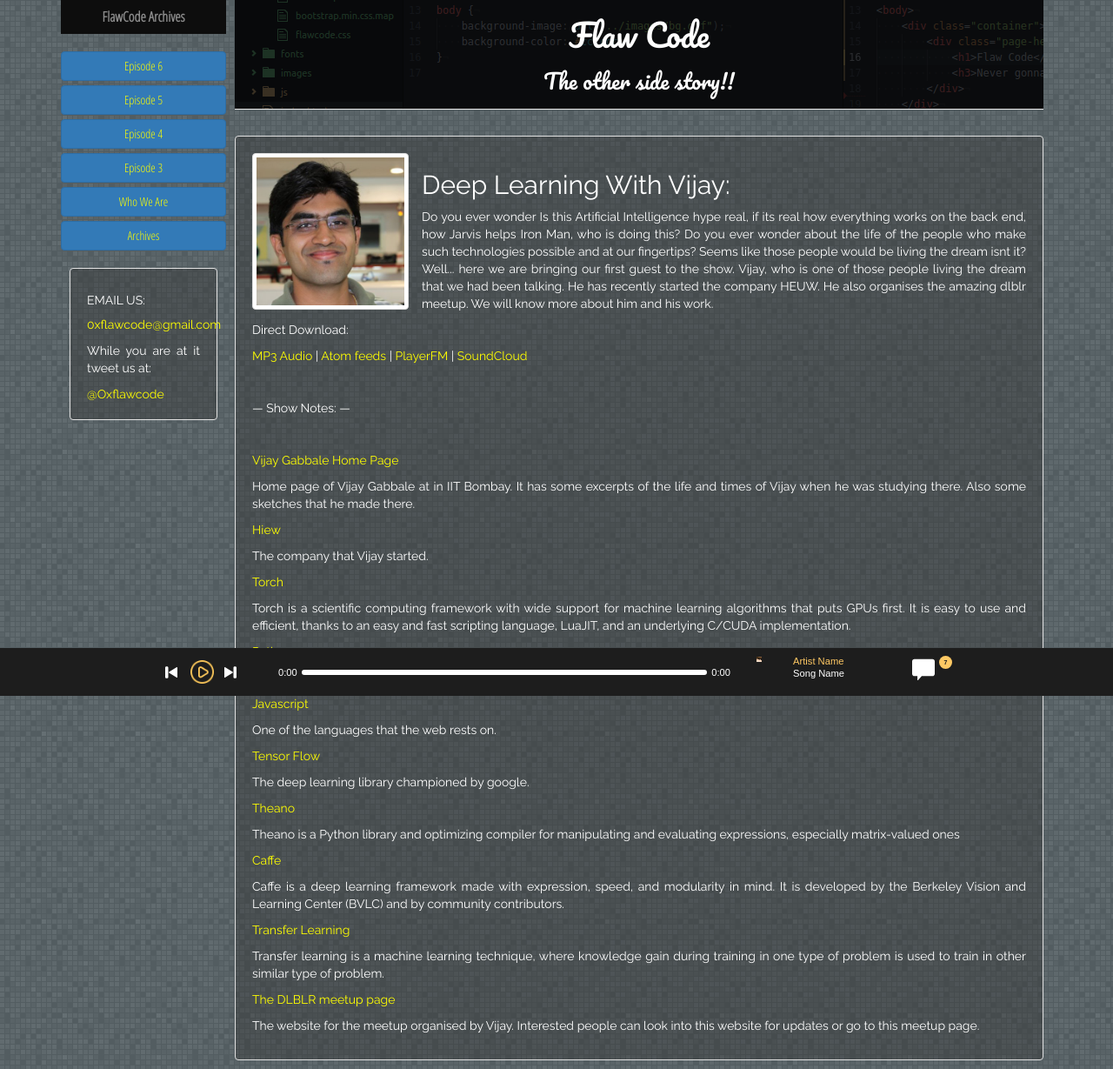
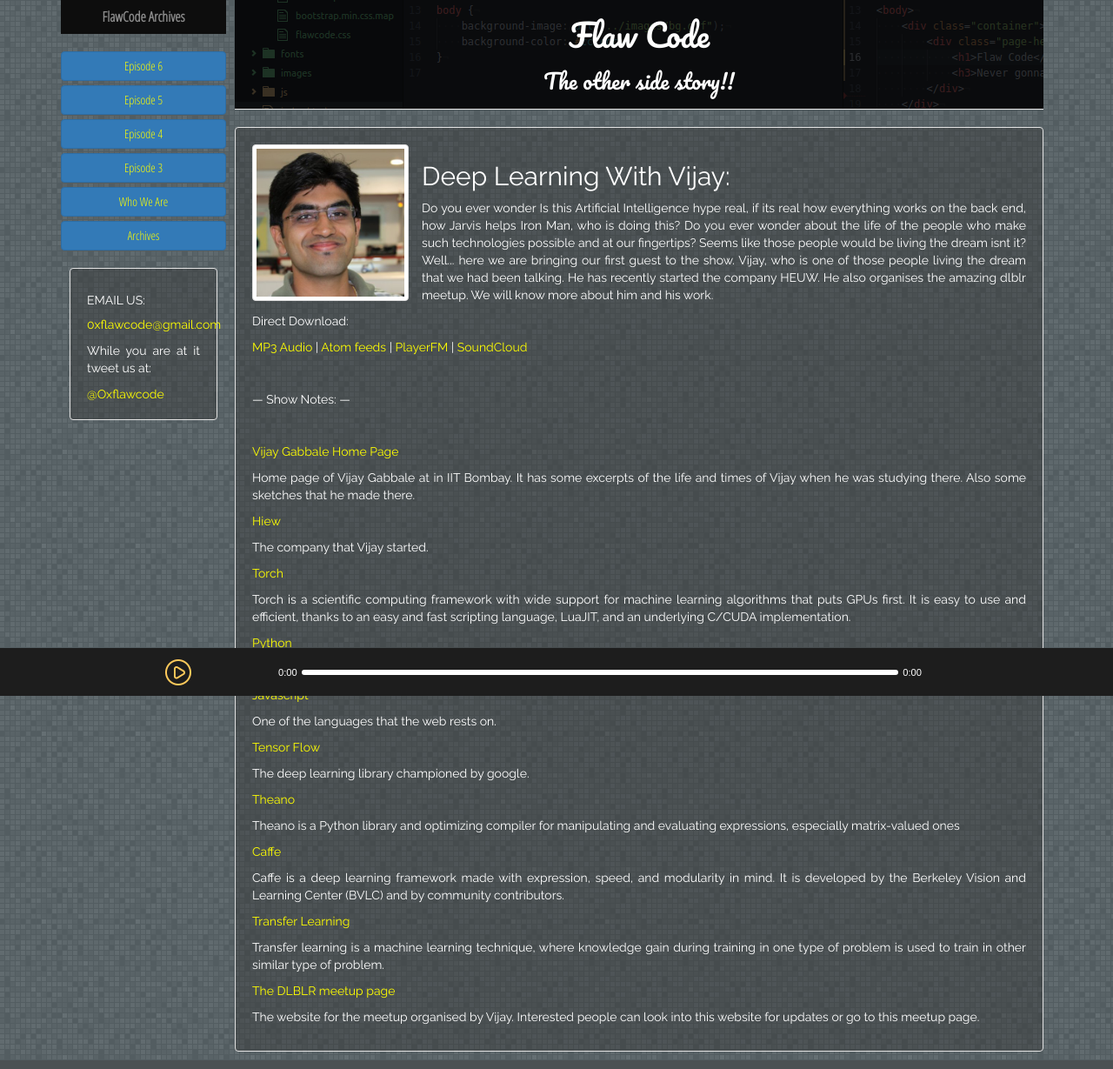
Before and after one commit to flawcode/flawcode-website, a Flask app: page /episode/show/1 in a window 1280 px wide. Shown: the whole page at 87% size. Run offline with Flask 2, Linux system fonts and the light colour scheme; some libraries are stand-ins or nearby versions.

Commit message:
remove old player

```diff
--- a/core/templates/layout.html
+++ b/core/templates/layout.html
@@ -26,9 +26,6 @@
                 <div class="page-header container-fluid">
                     <h1>Flaw Code</h1>
                     <h3>The other side story!!</h3>
-                </div>
-                <div style="overflow:hidden">
-                  <paper-audio-player id="user_req_episode" src="{{ url_for('static', filename='audio/') }}{{ name }}{{ '.mp3' }}" title="EPISODE {{ name }}" color="#F05C38"></paper-audio-player>
                 </div>
                 <div class="well normal_p">
                   <p><img class="img-thumbnail" src="{{ url_for('static', filename='images/') }}{{ name }}{{ '.jpg' }}" alt="Drawing" style="width: 180px;"/></p>
@@ -74,10 +71,8 @@
 
            <!-- The controls -->
            <div class="controls">
-            <a class="previous" href="#"><img src="{{ url_for('static', filename='jsplayer/img/previous.svg') }}"></a>
             <a class="play" href="#"><img src="{{ url_for('static', filename='jsplayer/img/music-playerplay.png') }}"></a>
             <a class="pause" href="#" style="display:none;"><img src="{{ url_for('static', filename='jsplayer/img/music-playerpause.png') }}"></a>
-            <a class="next" href="#"><img src="{{ url_for('static', filename='jsplayer/img/next.svg') }}"></a>
            </div>
 
            <!-- The play bar -->
@@ -88,30 +83,6 @@
             </div>
             <span id="total-time">0:00</span>
            </div>
-
-           <div class="song-content"> <!-- The songs meta -->
-
-            <div class="user-info">
-             <!-- The song cover -->
-             <div class="img-wrapper">
-              <img src="img/cover-art.png">
-             </div>
-             <!-- The artist name and song title -->
-             <div class="song-info">
-              <span class="artist">Artist Name</span>
-              <span class="song">Song Name</span>
-             </div>
-            </div>
-
-            <!-- Comment counter -->
-            <div class="comment-icon">
-             <a href="#">
-              <img src="img/comments.svg">
-              <span>7</span>
-             </a>
-            </div>
-
-           </div> <!-- The songs meta END -->
           </div> <!-- Keeping everything centered END -->
         </div> <!-- The full black bar END -->
     </div>
```
